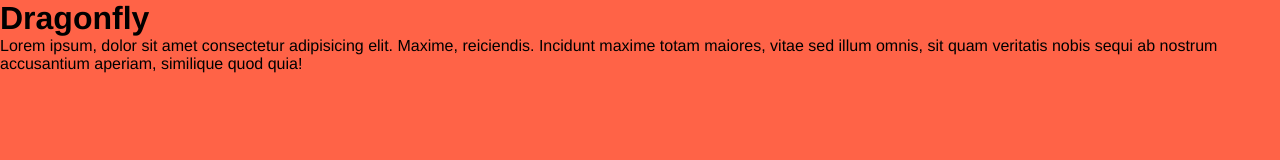
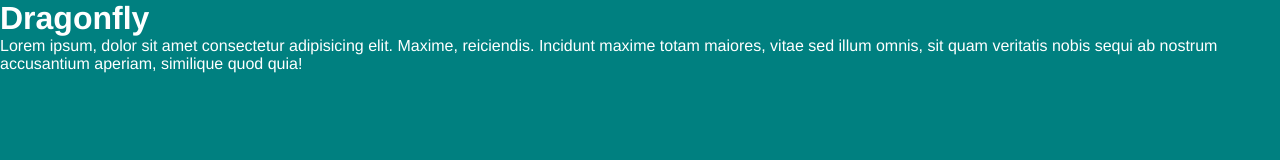
Before and after one commit to FbW-E04-1/FbW-E04-1.github.io, a plain HTML site: page index.html in a window 1280 px wide. Drawn offline with Linux system fonts and the light colour scheme.

Commit message:
changed background color to teal

```diff
--- a/style.css
+++ b/style.css
@@ -5,7 +5,8 @@
 }
 
 body {
-    background: tomato;
+    background: teal;
+    color: white;
     font-family: Helvetica, Arial, Helvetica, sans-serif;
     min-height: 100vh;
 }
```
